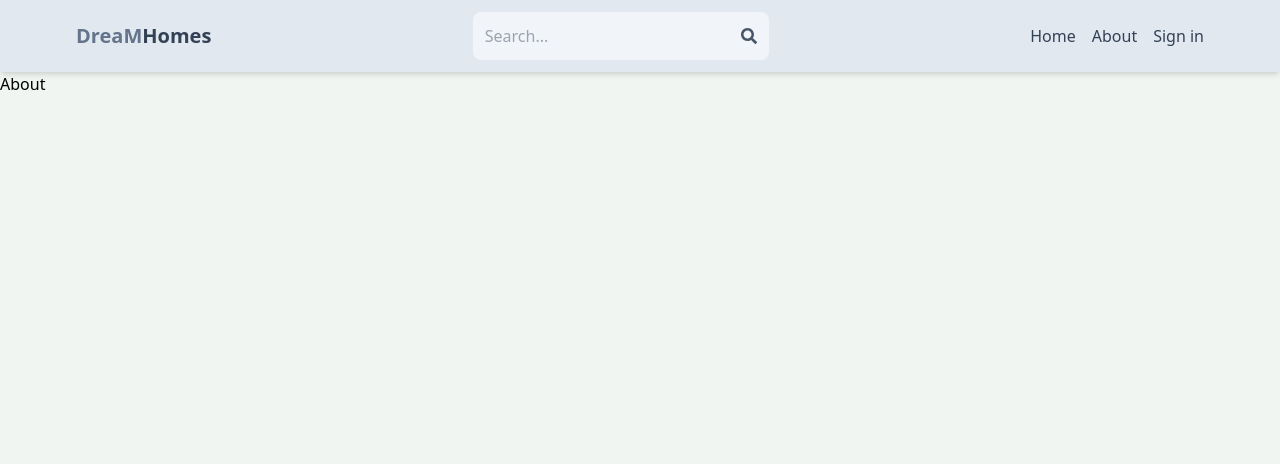
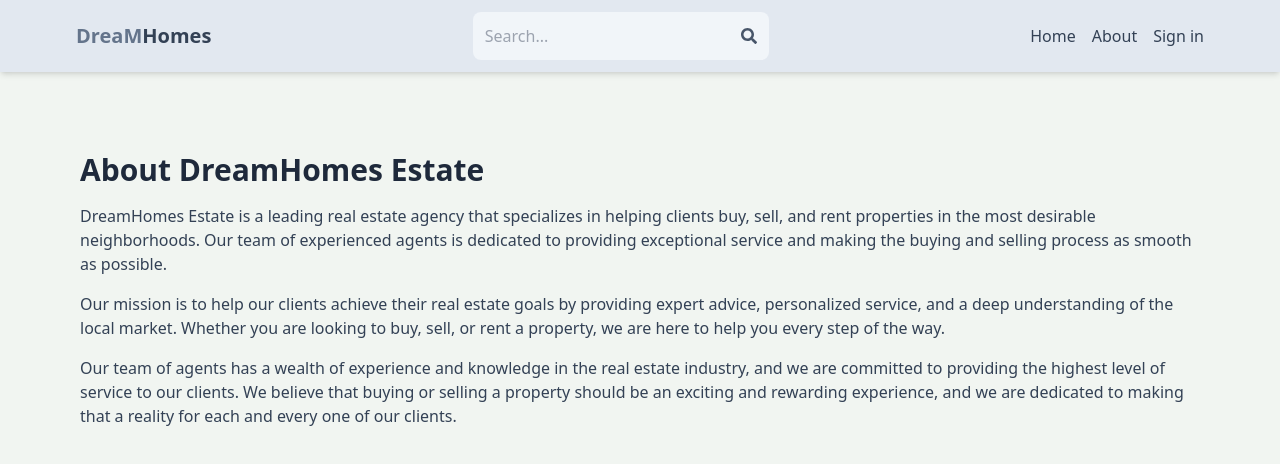
Before and after one commit to rohit-raj25/dream-home-spotter, a React (Vite) app in the folder client/: page /about in a window 1280 px wide. Shown: the top 464 px of the page. Built offline with nearby package versions, Linux system fonts and the light colour scheme; no server answers.

Commit message:
Completed About page

```diff
--- a/client/index.html
+++ b/client/index.html
@@ -3,7 +3,7 @@
   <head>
     <meta charset="UTF-8" />
     <meta name="viewport" content="width=device-width, initial-scale=1.0" />
-    <title>DreamHomeSpotter</title>
+    <title>DreamHomes</title>
   </head>
   <body>
     <div id="root"></div>
--- a/client/src/pages/About.jsx
+++ b/client/src/pages/About.jsx
@@ -1,5 +1,13 @@
 const About = () => {
-  return <div>About</div>;
+  return (
+  <div className='py-20 px-4 max-w-6xl mx-auto'>
+      <h1 className='text-3xl font-bold mb-4 text-slate-800'>About DreamHomes Estate</h1>
+      <p className='mb-4 text-slate-700'>DreamHomes Estate is a leading real estate agency that specializes in helping clients buy, sell, and rent properties in the most desirable neighborhoods. Our team of experienced agents is dedicated to providing exceptional service and making the buying and selling process as smooth as possible.</p>
+      <p className='mb-4 text-slate-700'>
+      Our mission is to help our clients achieve their real estate goals by providing expert advice, personalized service, and a deep understanding of the local market. Whether you are looking to buy, sell, or rent a property, we are here to help you every step of the way.
+      </p>
+      <p className='mb-4 text-slate-700'>Our team of agents has a wealth of experience and knowledge in the real estate industry, and we are committed to providing the highest level of service to our clients. We believe that buying or selling a property should be an exciting and rewarding experience, and we are dedicated to making that a reality for each and every one of our clients.</p>
+    </div>)
 };
 
 export default About;
--- a/package.json
+++ b/package.json
@@ -1,5 +1,5 @@
 {
-  "name": "dreamhomespotter",
+  "name": "dreamhomes",
   "version": "1.0.0",
   "description": "",
   "main": "index.js",
```
Also changed, not shown: 1 other file (tests, documents, lock files or other folders).
